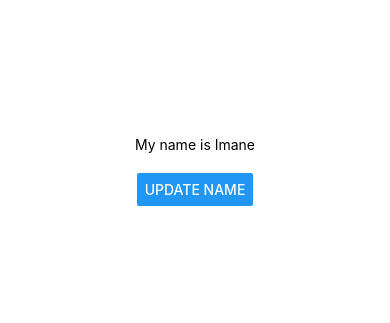
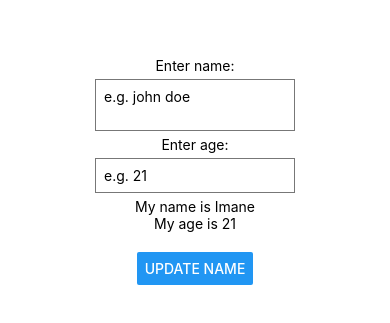
Before and after one commit to ImaneElMouradi/react-native-todo, a React Native app: screen / in a window 390 px wide. Shown: the part 251-574 px from the top of the page. Built offline with nearby package versions, Linux system fonts and the light colour scheme.

Commit message:
add TextInput

```diff
--- a/App.js
+++ b/App.js
@@ -1,17 +1,33 @@
 import React, { useState } from "react";
-import { StyleSheet, Text, View, Button } from "react-native";
+import { StyleSheet, Text, View, Button, TextInput } from "react-native";
 
 export default function App() {
   const [name, setName] = useState("Imane");
+  const [age, setAge] = useState("21");
 
   const clickHandler = () => {
-    setName("amine");
+    setName("Laura");
+    setAge("27");
   };
 
   return (
     <View style={styles.container}>
+      <Text>Enter name:</Text>
+      <TextInput
+        multiline
+        style={styles.input}
+        placeholder="e.g. john doe"
+        onChangeText={value => setName(value)}
+      />
+      <Text>Enter age:</Text>
+      <TextInput
+        keyboardType="numeric"
+        style={styles.input}
+        placeholder="e.g. 21"
+        onChangeText={value => setAge(value)}
+      />
       <Text>My name is {name}</Text>
-      <Text></Text>
+      <Text>My age is {age}</Text>
 
       <View style={styles.buttonContainer}>
         <Button title="update name" onPress={clickHandler} />
@@ -30,6 +46,14 @@
 
   buttonContainer: {
     marginTop: 20
+  },
+
+  input: {
+    borderWidth: 1,
+    borderColor: "#777",
+    padding: 8,
+    margin: 5,
+    width: 200
   }
   // header: {
   //   backgroundColor: "pink",
```
